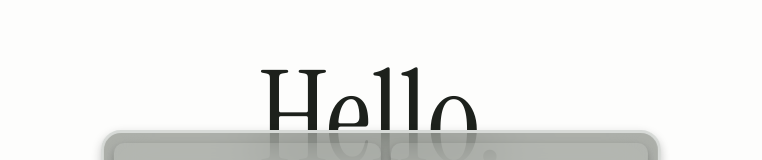
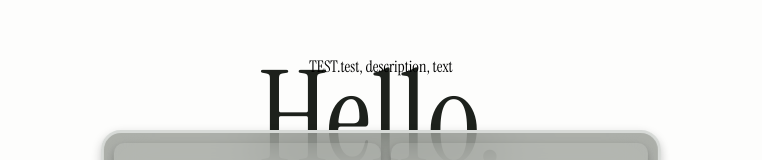
Before and after one commit to lemathurin/portfolio, a Next.js app: page /en in a window 1280 px wide. Shown: the part 265-425 px from the top of the page, without its empty margins (259-1021 px from the left). Built offline with nearby package versions, Linux system fonts and the light colour scheme.

Commit message:
test component works

```diff
--- a/messages/en.json
+++ b/messages/en.json
@@ -13,5 +13,10 @@
       "presenter-app": "Untitled Presentation App",
       "pico-8": "PICO-8 game",
       "more-projects": "More projects"
+    },
+    "TEST": {
+      "test": "This is a test sentence",
+      "description": "This is a description",
+      "text": "Excepteur labore minim eu mollit officia magna elit velit officia ex in ex. Irure reprehenderit commodo minim officia nulla aliquip deserunt voluptate occaecat sint qui aute id. Sunt aute ut ea qui enim eiusmod consequat ad dolor. Deserunt elit tempor ex occaecat eiusmod incididunt dolore. Sunt labore officia minim ut. Incididunt non quis cupidatat aliquip magna sint cupidatat anim laboris eu. Enim do sint esse id ad."
     }
   }
--- a/messages/fr.json
+++ b/messages/fr.json
@@ -13,5 +13,8 @@
       "presenter-app": "Appli de Présentation sans Titre",
       "pico-8": "Jeu PICO-8",
       "more-projects": "Plus de projets"
+    },
+    "TEST": {
+      "test": "test"
     }
   }
--- /dev/null
+++ b/src/app/[locale]/components/Test.js
@@ -0,0 +1,13 @@
+"use client";
+
+import { useState } from "react";
+
+export default function Test(props) {
+  return (
+    <div style={{ position: "fixed" }}>
+      <h1>{props.test}</h1>
+      <h2>{props.description}</h2>
+      <p>{props.text}</p>
+    </div>
+  );
+}
--- a/src/app/[locale]/page.js
+++ b/src/app/[locale]/page.js
@@ -1,11 +1,16 @@
 import { useTranslations } from "next-intl";
 import NavBar from "./components/Navbar";
+import Test from "./components/Test";
 
 export default function Home() {
   const t = useTranslations("Home");
+  const n = useTranslations("TEST");
   return (
     <div className="w-screen bg-lightMode-background flex-col justify-start items-center py-80 gap-40 inline-flex">
       <NavBar />
+      {/* <Test test={n("test")} description={n("description")} text={n("text")} /> */}
+      <Test test={n("test, description, text")} />
+
       <h1 className="font-instrument text-lightMode-text text-9xl">
         {t("greeting")}
       </h1>
```
